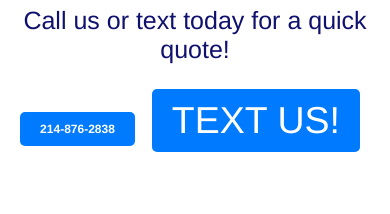
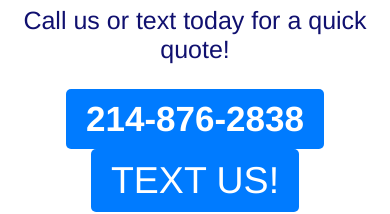
Before and after one commit to justintrochezl/Speedautoglass2026, a plain HTML site: page index.html in a window 390 px wide. Shown: the part 652-866 px from the top of the page. Drawn offline with Linux system fonts and the light colour scheme.

Commit message:
Update SPEED AUTO GLASS.css

```diff
--- a/SPEED AUTO GLASS.css
+++ b/SPEED AUTO GLASS.css
@@ -642,7 +642,7 @@ footer {
 
 @media only screen and (max-width: 768px) {
     .number {
-        font-size: 12px;  /* Change this to your desired mobile font size */
+        font-size: 35px;  /* Change this to your desired mobile font size */
         white-space: nowrap;  /* Prevent line break on mobile */
     }
 }
```
